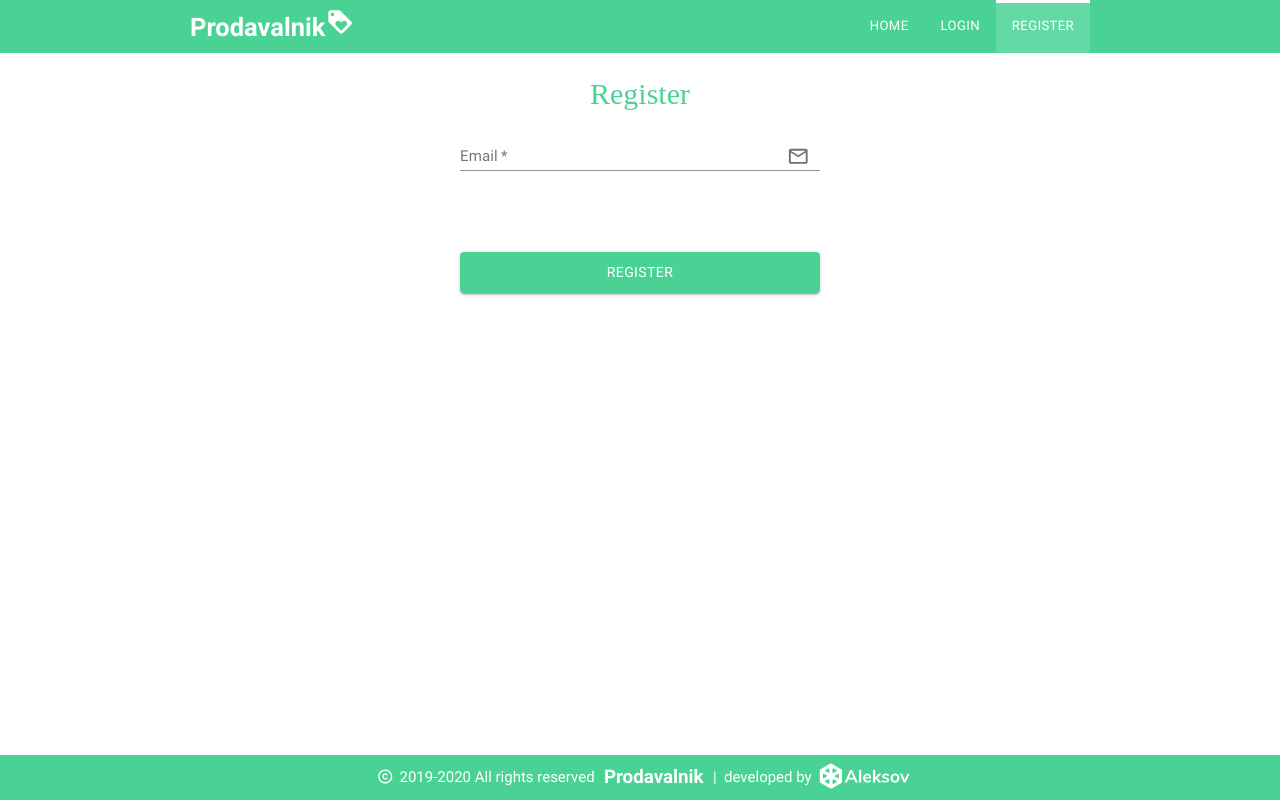
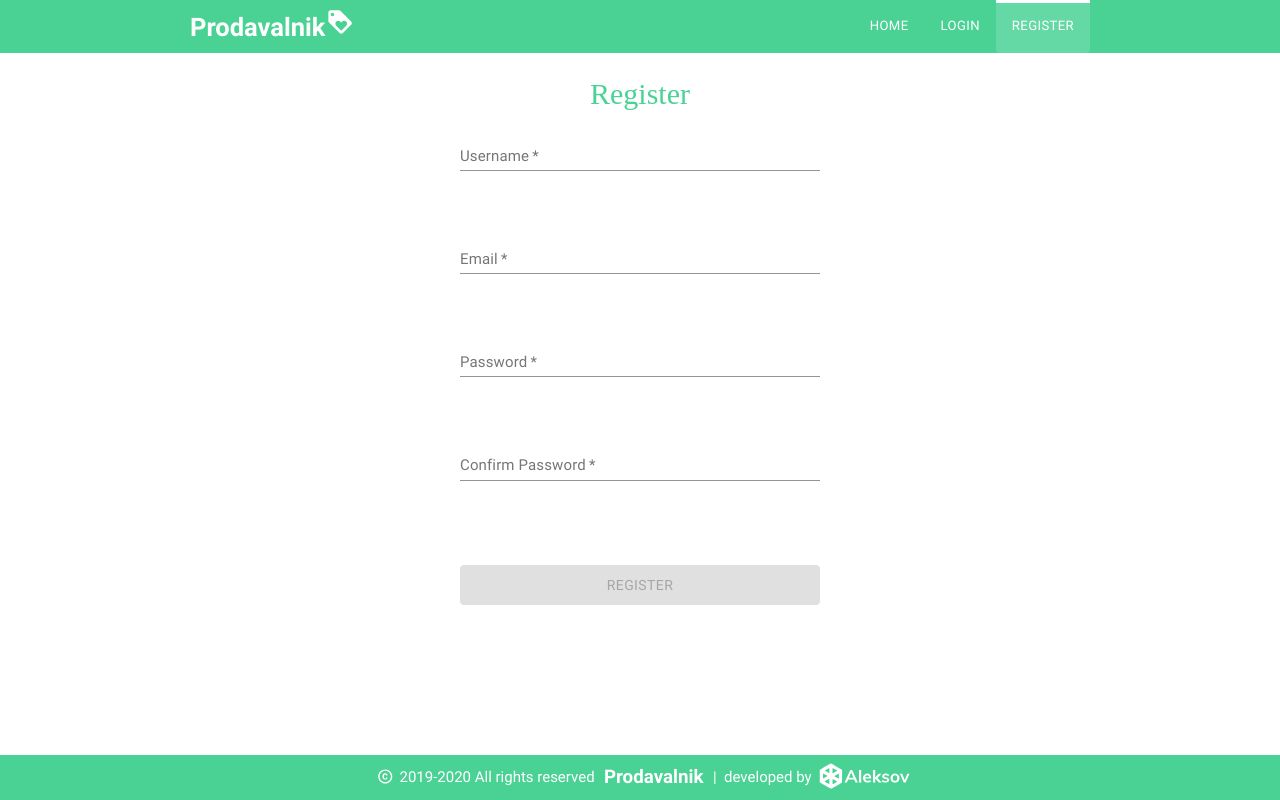
Before and after one commit to AChristoff/prodavalnik, a React (Create React App) app: page /user/register in a window 1280 px wide. Built offline with nearby package versions, Linux system fonts and the light colour scheme; a web font is replaced by a local one.

Commit message:
add form validations

```diff
--- a/src/App.scss
+++ b/src/App.scss
@@ -21,6 +21,6 @@
 }
 
 .wrapper {
-	width: 60em;
+	max-width: 60em;
 	margin: 0 auto;
 }
--- a/src/components/pages/user/Login.jsx
+++ b/src/components/pages/user/Login.jsx
@@ -1,17 +1,9 @@
-import React from 'react';
+import React, {isValidElement} from 'react';
+
 import * as Yup from "yup";
-
-import {ErrorMessage, Field, Form, Formik} from 'formik';
-
-
-/*import Button from "@material-ui/core/Button";
-import InputAdornment from "@material-ui/core/InputAdornment";
-import MailOutline from '@material-ui/icons/MailOutline';
-import FormControl from "@material-ui/core/FormControl";
-import Input from "@material-ui/core/Input";
-import InputLabel from "@material-ui/core/InputLabel";
-import IconButton from "@material-ui/core/IconButton";
-import {Visibility, VisibilityOff} from "@material-ui/icons";*/
+import {Form, Formik} from 'formik';
+import FormikField from "../../shared/FormikField";
+import Button from "@material-ui/core/Button";
 
 const LoginSchema = Yup.object().shape({
   email: Yup.string()
@@ -24,23 +16,6 @@ const LoginSchema = Yup.object().shape({
 });
 
 export default function Login() {
-  /*  const [values, setValues] = React.useState({
-      email: '',
-      password: '',
-      showPassword: false,
-    });
-
-    const handleChange = (prop) => (event) => {
-      setValues({...values, [prop]: event.target.value});
-    };
-
-    const handleClickShowPassword = () => {
-      setValues({...values, showPassword: !values.showPassword});
-    };
-
-    const handleMouseDownPassword = (event) => {
-      event.preventDefault();
-    };*/
 
   const handleSubmit = (values) => {
     console.log(values);
@@ -56,70 +31,26 @@ export default function Login() {
         onSubmit={handleSubmit}
       >
         {(props) => (
-          <Form>
-            <div>
-              <label htmlFor="email">Email:</label>
-              <Field autoComplete="off" name="email"/>
-              <ErrorMessage name="email"/>
-            </div>
+          <Form className="login-from">
 
-            <div>
-              <label htmlFor="password">Password:</label>
-              <Field autoComplete="off" type="password" name="password"/>
-              <ErrorMessage name="password"/>
-            </div>
-            <button disabled={!props.isValid || !props.dirty} type="submit">Login</button>
+            <FormikField name="email" label="Email"/>
+            <FormikField name="password" label="Password" type="password"/>
+
+            <Button
+              fullWidth
+              type="submit"
+              variant="contained"
+              size="large"
+              color="primary"
+              disabled={!props.isValid || !props.dirty}
+            >
+              Login
+            </Button>
+
           </Form>
         )}
       </Formik>
 
-      {/*<form className="login-from">
-
-        <p>
-          <FormControl required className="email">
-            <InputLabel htmlFor="standard-adornment-password">Email</InputLabel>
-            <Input
-              id="standard-adornment-password"
-              placeholder="Ex. john@mail.com"
-              type="text"
-              value={values.email}
-              endAdornment={
-                <InputAdornment position="end">
-                  <MailOutline/>
-                </InputAdornment>
-              }
-            />
-          </FormControl>
-        </p>
-
-        <p>
-          <FormControl required>
-            <InputLabel htmlFor="standard-adornment-password">Password</InputLabel>
-            <Input
-              id="standard-adornment-password"
-              type={values.showPassword ? 'text' : 'password'}
-              value={values.password}
-              onChange={handleChange('password')}
-              placeholder="Ex. John#123"
-              endAdornment={
-                <InputAdornment position="end">
-                  <IconButton
-                    aria-label="toggle password visibility"
-                    onClick={handleClickShowPassword}
-                    onMouseDown={handleMouseDownPassword}
-                  >
-                    {values.showPassword ? <Visibility/> : <VisibilityOff/>}
-                  </IconButton>
-                </InputAdornment>
-              }
-            />
-          </FormControl>
-        </p>
-
-        <Button variant="contained" size="large" color="primary">Login</Button>
-
-      </form>*/}
-
     </div>
   );
 }
--- a/src/components/pages/user/Register.jsx
+++ b/src/components/pages/user/Register.jsx
@@ -1,44 +1,76 @@
 import React from 'react';
 
 import Button from "@material-ui/core/Button";
-import InputAdornment from "@material-ui/core/InputAdornment";
-import MailOutline from '@material-ui/icons/MailOutline';
-import FormControl from "@material-ui/core/FormControl";
-import Input from "@material-ui/core/Input";
-import InputLabel from "@material-ui/core/InputLabel";
+import * as Yup from "yup";
+import {Form, Formik} from "formik";
+import FormikField from "../../shared/FormikField";
 
 
+const lowercaseRegex = /(?=.*[a-z])/;
+const uppercaseRegex = /(?=.*[A-Z])/;
+const numericRegex = /(?=.*[0-9])/;
+const specialRegex = /(?=.*[!@#$%^&*()_+\-=\[\]{};':"\\|,.<>\/?~`])/;
+const letterRegex = /^[A-Za-z]+$/;
+
+const RegisterSchema = Yup.object().shape({
+  username: Yup.string()
+    .min(2, 'Username must be at least 2 characters!')
+    .max(20, 'Username must be maximum 20 characters!')
+    .matches(letterRegex, 'Username must contain only letters!')
+    .required('Username is required!'),
+  email: Yup.string()
+    .email('Invalid email!')
+    .required('Email is required!'),
+  password: Yup.string()
+    .min(6, 'Minimum 6 character required!')
+    .max(40, 'Maximum 40 character!')
+    .matches(lowercaseRegex, 'One lowercase required')
+    .matches(uppercaseRegex, 'One uppercase required')
+    .matches(numericRegex, 'One number required')
+    .matches(specialRegex, 'One special character required')
+    .required('Password is required!'),
+  rePassword: Yup.string()
+    .oneOf([Yup.ref('password')], 'Passwords do not match!')
+    .required('Password confirmation is required!'),
+});
+
 export default function Register() {
-  const [values, setValues] = React.useState({
-    email: '',
-  });
+
+  const handleSubmit = (values) => {
+    console.log(values);
+  };
 
   return (
     <div className="wrapper register">
       <h2>Register</h2>
 
-      <form className="register-from">
+      <Formik
+        initialValues={{username: '', email: '', password: '', rePassword: ''}}
+        validationSchema={RegisterSchema}
+        onSubmit={handleSubmit}
+      >
+        {(props) => (
+          <Form className="register-from">
 
-        <p>
-          <FormControl required className="email">
-            <InputLabel htmlFor="email">Email</InputLabel>
-            <Input
-              id="email"
-              placeholder="Ex. john@mail.com"
-              type="text"
-              value={values.email}
-              endAdornment={
-                <InputAdornment position="end">
-                  <MailOutline/>
-                </InputAdornment>
-              }
-            />
-          </FormControl>
-        </p>
+            <FormikField name="username" label="Username"/>
+            <FormikField name="email" label="Email"/>
+            <FormikField name="password" label="Password" type="password"/>
+            <FormikField name="rePassword" label="Confirm Password" type="password"/>
 
-        <Button variant="contained" size="large" color="primary">Register</Button>
+            <Button
+              fullWidth
+              type="submit"
+              variant="contained"
+              size="large"
+              color="primary"
+              disabled={!props.isValid || !props.dirty}
+            >
+              Register
+            </Button>
 
-      </form>
+          </Form>
+        )}
+      </Formik>
 
     </div>
   );
--- /dev/null
+++ b/src/components/shared/FormikField/FormikField.scss
@@ -0,0 +1,8 @@
+.formik-field {
+	.MuiFormHelperText-root {
+		min-height: 5em;
+		color: red;
+		padding: 0.5em 0 0;
+		margin: 0 !important;
+	}
+}
--- /dev/null
+++ b/src/components/shared/FormikField/index.jsx
@@ -0,0 +1,21 @@
+import React from 'react';
+import TextField from "@material-ui/core/TextField";
+import {ErrorMessage, Field} from "formik";
+import "./FormikField.scss"
+
+export default function FormikField({name, label, type="text"}) {
+  return (
+    <div className="formik-field">
+      <Field
+        as={TextField}
+        name={name}
+        label={label}
+        type={type}
+        helperText={<ErrorMessage className="error-msg" name={name}/>}
+        required
+        fullWidth
+        autoComplete="off"
+      />
+    </div>
+  );
+}
--- a/src/index.js
+++ b/src/index.js
@@ -2,9 +2,8 @@ import React from 'react';
 import ReactDOM from 'react-dom';
 import './index.css';
 import App from './App';
-import * as serviceWorker from './serviceWorker';
 import {BrowserRouter as Router} from 'react-router-dom';
-import theme from "./theme";
+import theme from "./assets/material-ui/theme";
 import {ThemeProvider} from  '@material-ui/core/styles'
 
 ReactDOM.render(
@@ -15,5 +14,3 @@ ReactDOM.render(
   </Router>,
   document.getElementById('root')
 );
-
-serviceWorker.unregister();
```
Also changed, not shown: src/serviceWorker.js (deleted, +0 -141 lines), src/assets/material-ui/theme.js (renamed from src/theme.js), src/logo.svg (deleted).
